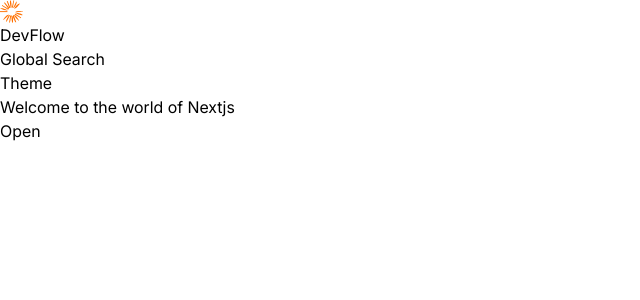
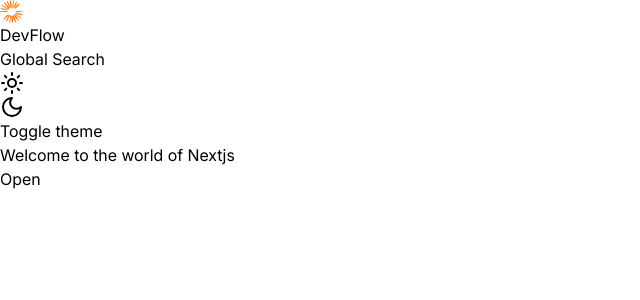
Before and after one commit to christo4-ayodele/devflow, a Next.js app: page / in a window 1280 px wide. Shown: the top 300 px of the page, without its empty margins (0-640 px from the left). Built offline with nearby package versions, Linux system fonts and the light colour scheme.

Commit message:
Set Up Light and Dark theme toggler

```diff
--- /dev/null
+++ b/components/navigation/navbar/Theme.tsx
@@ -0,0 +1,42 @@
+"use client";
+
+import { Moon, Sun } from "lucide-react";
+import { useTheme } from "next-themes";
+import * as React from "react";
+
+import { Button } from "@/components/ui/button";
+import {
+  DropdownMenu,
+  DropdownMenuContent,
+  DropdownMenuItem,
+  DropdownMenuTrigger,
+} from "@/components/ui/dropdown-menu";
+
+const Theme = () => {
+  const { setTheme } = useTheme();
+
+  return (
+    <DropdownMenu>
+      <DropdownMenuTrigger asChild>
+        <Button variant="outline" size="icon">
+          <Sun className="size-[1.2rem] rotate-0 scale-100 transition-all dark:-rotate-90 dark:scale-0" />
+          <Moon className="absolute size-[1.2rem] rotate-90 scale-0 transition-all dark:rotate-0 dark:scale-100" />
+          <span className="sr-only">Toggle theme</span>
+        </Button>
+      </DropdownMenuTrigger>
+      <DropdownMenuContent align="end">
+        <DropdownMenuItem onClick={() => setTheme("light")}>
+          Light
+        </DropdownMenuItem>
+        <DropdownMenuItem onClick={() => setTheme("dark")}>
+          Dark
+        </DropdownMenuItem>
+        <DropdownMenuItem onClick={() => setTheme("system")}>
+          System
+        </DropdownMenuItem>
+      </DropdownMenuContent>
+    </DropdownMenu>
+  );
+};
+
+export default Theme;
--- a/components/navigation/navbar/index.tsx
+++ b/components/navigation/navbar/index.tsx
@@ -1,6 +1,8 @@
 import Image from "next/image";
 import Link from "next/link";
 import React from "react";
+
+import Theme from "./Theme";
 
 const Navbar = () => {
   return (
@@ -19,7 +21,9 @@
       </Link>
       <p>Global Search</p>
 
-      <div className="flex-between gap-5">Theme </div>
+      <div className="flex-between gap-5">
+        <Theme />{" "}
+      </div>
     </div>
   );
 };
--- /dev/null
+++ b/components/ui/button.tsx
@@ -0,0 +1,57 @@
+import * as React from "react"
+import { Slot } from "@radix-ui/react-slot"
+import { cva, type VariantProps } from "class-variance-authority"
+
+import { cn } from "@/lib/utils"
+
+const buttonVariants = cva(
+  "inline-flex items-center justify-center gap-2 whitespace-nowrap rounded-md text-sm font-medium transition-colors focus-visible:outline-none focus-visible:ring-1 focus-visible:ring-slate-950 disabled:pointer-events-none disabled:opacity-50 [&_svg]:pointer-events-none [&_svg]:size-4 [&_svg]:shrink-0 dark:focus-visible:ring-slate-300",
+  {
+    variants: {
+      variant: {
+        default:
+          "bg-slate-900 text-slate-50 shadow hover:bg-slate-900/90 dark:bg-slate-50 dark:text-slate-900 dark:hover:bg-slate-50/90",
+        destructive:
+          "bg-red-500 text-slate-50 shadow-sm hover:bg-red-500/90 dark:bg-red-900 dark:text-slate-50 dark:hover:bg-red-900/90",
+        outline:
+          "border border-slate-200 bg-white shadow-sm hover:bg-slate-100 hover:text-slate-900 dark:border-slate-800 dark:bg-slate-950 dark:hover:bg-slate-800 dark:hover:text-slate-50",
+        secondary:
+          "bg-slate-100 text-slate-900 shadow-sm hover:bg-slate-100/80 dark:bg-slate-800 dark:text-slate-50 dark:hover:bg-slate-800/80",
+        ghost: "hover:bg-slate-100 hover:text-slate-900 dark:hover:bg-slate-800 dark:hover:text-slate-50",
+        link: "text-slate-900 underline-offset-4 hover:underline dark:text-slate-50",
+      },
+      size: {
+        default: "h-9 px-4 py-2",
+        sm: "h-8 rounded-md px-3 text-xs",
+        lg: "h-10 rounded-md px-8",
+        icon: "h-9 w-9",
+      },
+    },
+    defaultVariants: {
+      variant: "default",
+      size: "default",
+    },
+  }
+)
+
+export interface ButtonProps
+  extends React.ButtonHTMLAttributes<HTMLButtonElement>,
+    VariantProps<typeof buttonVariants> {
+  asChild?: boolean
+}
+
+const Button = React.forwardRef<HTMLButtonElement, ButtonProps>(
+  ({ className, variant, size, asChild = false, ...props }, ref) => {
+    const Comp = asChild ? Slot : "button"
+    return (
+      <Comp
+        className={cn(buttonVariants({ variant, size, className }))}
+        ref={ref}
+        {...props}
+      />
+    )
+  }
+)
+Button.displayName = "Button"
+
+export { Button, buttonVariants }
--- a/package.json
+++ b/package.json
@@ -10,6 +10,7 @@
   },
   "dependencies": {
     "@radix-ui/react-dropdown-menu": "^2.1.4",
+    "@radix-ui/react-slot": "^1.1.1",
     "class-variance-authority": "^0.7.1",
     "clsx": "^2.1.1",
     "eslint": "^9.17.0",
```
Also changed, not shown: 1 other file (tests, documents, lock files or other folders).
